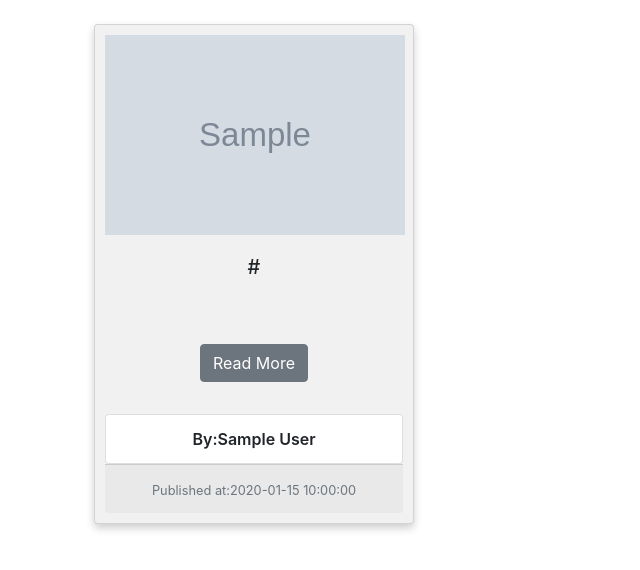
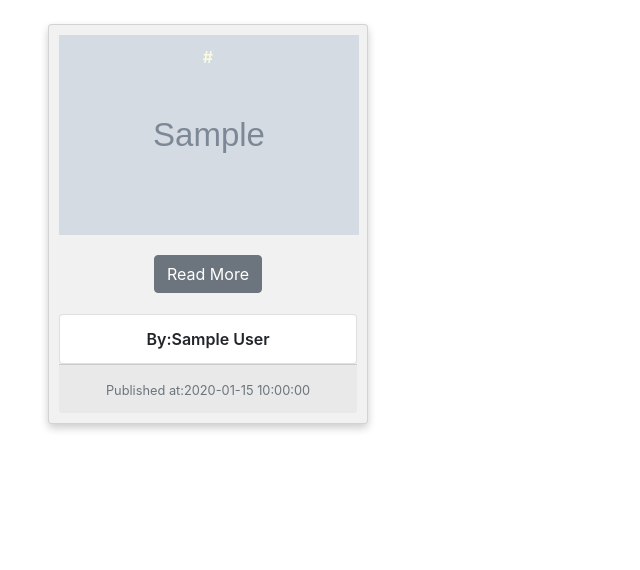
Before and after one commit to Mercynenoh/News-App, a Flask app: template app/templates/news.html in a window 1280 px wide. Shown: the part 56-626 px from the top of the page, without its empty margins (0-640 px from the left). Run offline with Flask 2, Linux system fonts and the light colour scheme; the template is opened without the code that fills it: most values are stand-ins (such as "Sample title", 1, 10 or a date in 2020); grey boxes marked "Sample" are stand-in pictures; some libraries are stand-ins or nearby versions.

Commit message:
add sources

```diff
--- a/app/static/styles.css
+++ b/app/static/styles.css
@@ -6,11 +6,15 @@
   text-align: center;
   background-color: #f1f1f1;
   width: 320px;
-  height: 500px;
+  height: 400px;
   font-weight: 600;
   margin: auto;
   align-content: center;
 
+}
+.color{
+  color: rgb(250, 250, 225);
+  font-weight: 600;
 }
 .source{
   margin-top: 10px;
--- a/app/templates/news.html
+++ b/app/templates/news.html
@@ -2,15 +2,18 @@
 
 {% block content%}
 
-         <div class="container" >
-
+         <div class="container-fluid" >
          <div class="row">
           {% for article in articles %}
             <div class="column">
-              <div class="card article mt-4 ml-4" style="width: 20rem;">
+              <div class="card article mt-4 ml-5" style="width: 20rem;">
                 <img src="{{ article.urlToImage }}" alt="{{ article.title }} ">
-                <div class="card-body">
-                  <h5 class="card-title">{{article.url}}</h5>
+                <div class="mask" style="background-color: rgba(178, 60, 253, 0.6);">
+                  <div class="card-img-overlay">
+                    <p class="card-text color">
+                      {{article.url}}
+                    </p>
+                  </div>
                 </div>
                 <div class="card-body">
                   <a href="{{ article.title}}" target= "_blank" class="btn btn-secondary">Read More</a>
--- a/instance/config.py
+++ b/instance/config.py
@@ -1 +1 @@
-NEWS_API_KEY = 'ca725a4a04054c24aca79db5f3a8262e'
+NEWS_API_KEY = 'd6de3022652040ae9404da3d9e390b34'
```
